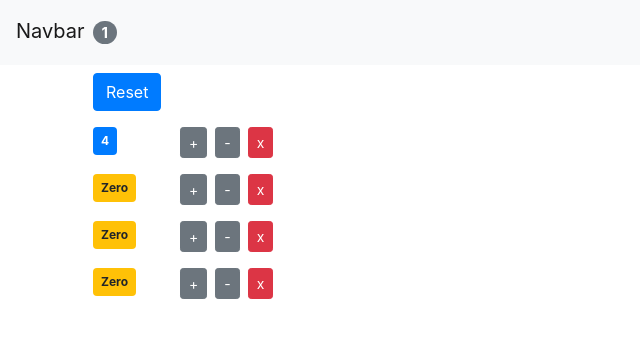
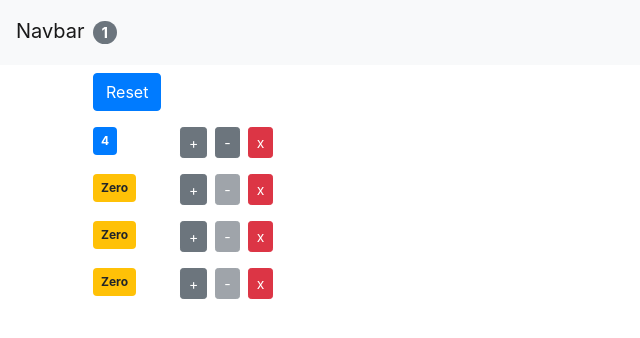
Before and after one commit to yaxue1123/react-app, a React (Create React App) app: page / in a window 1280 px wide. Shown: the top 338 px of the page, without its empty margins (0-640 px from the left). Built offline with nearby package versions, Linux system fonts and the light colour scheme.

Commit message:
decrement button added

```diff
--- a/src/App.js
+++ b/src/App.js
@@ -12,19 +12,6 @@ class App extends Component {
       { id: 4, value: 0 }
     ]
   };
-
-  // 1st life cycle hook method in the mount phase.
-  constructor(props) {
-    super(props);
-    console.log("APP - constructor", this.props);
-  }
-
-  // 2nd: after the component is rendered.
-  componentDidMount() {
-    // Ajax call.
-    // this.setState({});
-    console.log("APP - mounted");
-  }
 
   handleReset = () => {
     const counters = this.state.counters.map(c => {
@@ -60,7 +47,6 @@ class App extends Component {
   };
 
   render() {
-    console.log("APP - rendered");
     return (
       <React.Fragment>
         <NavBar
--- a/src/components/counter.jsx
+++ b/src/components/counter.jsx
@@ -1,24 +1,7 @@
 import React, { Component } from "react";
 
 class Counter extends Component {
-  // a lifecycle hook method.
-  componentDidUpdate(prevProps, prevState) {
-    // console.log("prevProps", prevProps);
-    // console.log("prevState", prevState);
-
-    if (prevProps.counter.value !== this.props.counter.value) {
-      // Ajax call and get new data from the server.
-      // if no change then no need for ajax call.
-      // optimization technique.
-    }
-  }
-
-  componentWillUnmount() {
-    console.log("Counter - Unmount");
-  }
-
   render() {
-    console.log("Counter - Rendered");
     let classes = this.getBadgeClasses();
     return (
       <div className="row">
@@ -35,6 +18,7 @@ class Counter extends Component {
           <button
             onClick={() => this.props.onDecrement(this.props.counter)}
             className="btn btn-secondary btn-sm m-2"
+            disabled={this.props.counter.value === 0 ? "diabled" : ""}
           >
             -
           </button>
--- a/src/components/counters.jsx
+++ b/src/components/counters.jsx
@@ -4,7 +4,6 @@ import Counter from "./counter";
 
 class Counters extends Component {
   render() {
-    console.log("Counters - Rendered");
     // use object destructuring to simplify the code.
     const {
       onReset,
--- a/src/components/navbar.jsx
+++ b/src/components/navbar.jsx
@@ -2,7 +2,6 @@ import React, { Component } from "react";
 
 // Stateless functional component.
 const NavBar = ({ totalCounters }) => {
-  console.log("Navbar - Rendered");
   return (
     <nav className="navbar navbar-light bg-light">
       <a className="navbar-brand" href="#">
```
